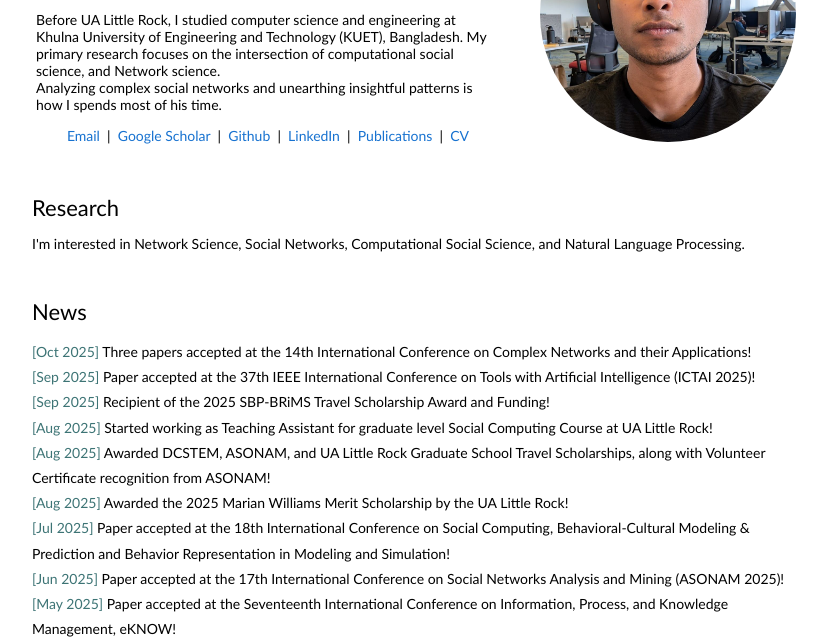
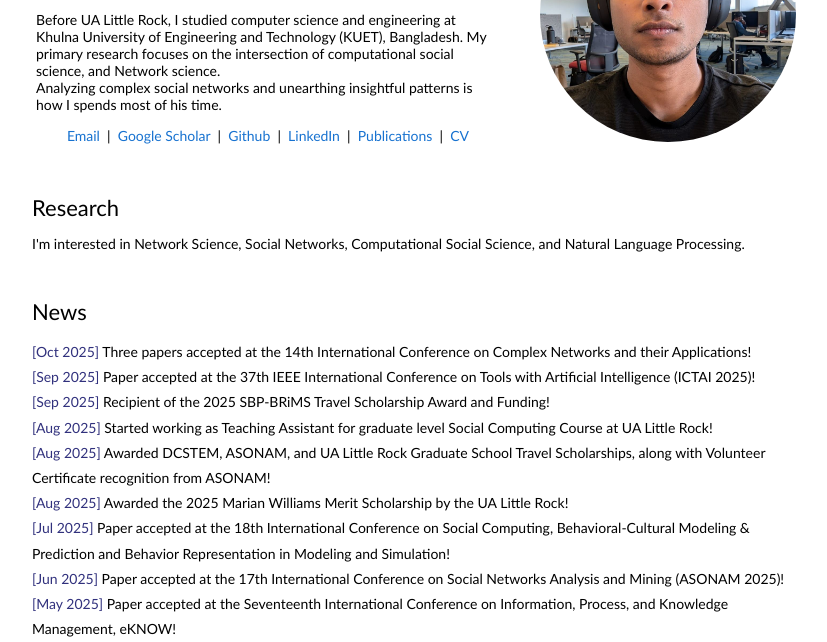
Before and after one commit to RippinBugs/rippinbugs.github.io, a plain HTML site: page index.html in a window 1280 px wide. Shown: the part 155-797 px from the top of the page, without its empty margins (224-1051 px from the left). Drawn offline with Linux system fonts and the light colour scheme.

Commit message:
Update stylesheet.css

```diff
--- a/stylesheet.css
+++ b/stylesheet.css
@@ -149,7 +149,7 @@ span.highlight {
 }
 
 .news-date {
-  color: #3d7475;         /* matte teal */
+  color: #31317D;         /* matte teal */
   font-weight: 500;
 }
 </style>
```
